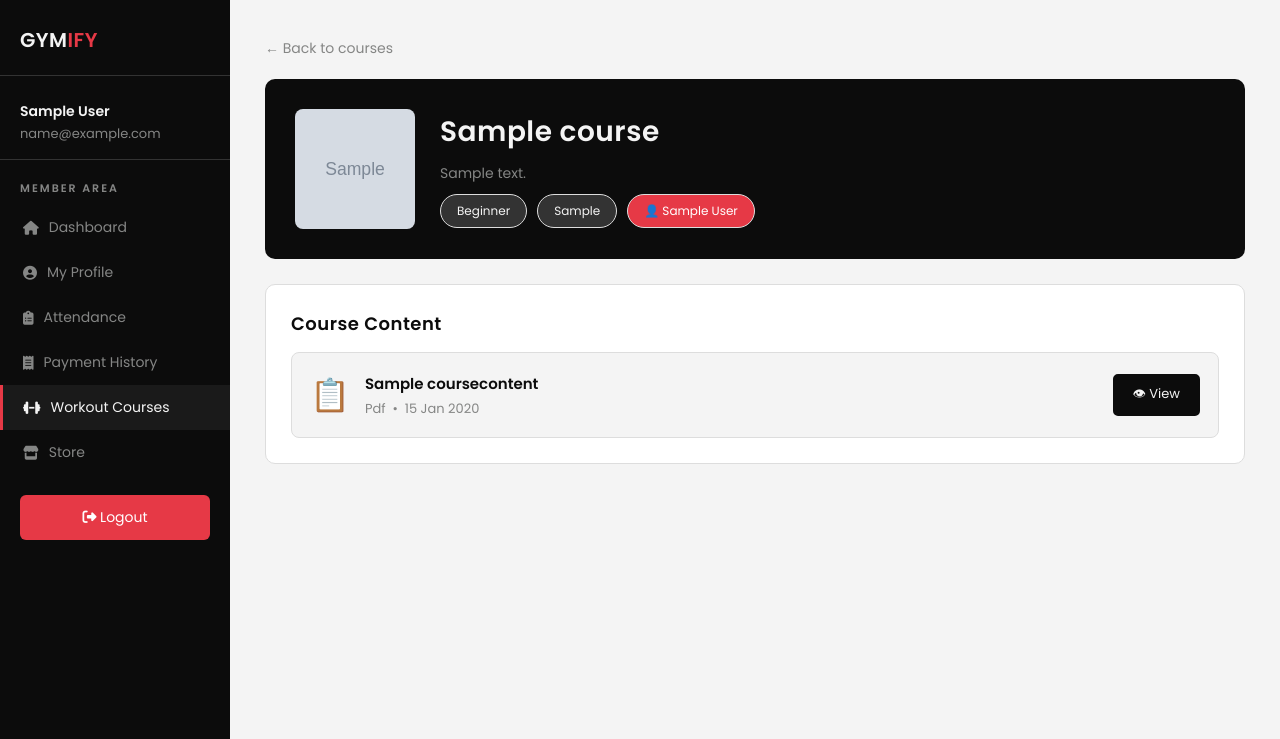
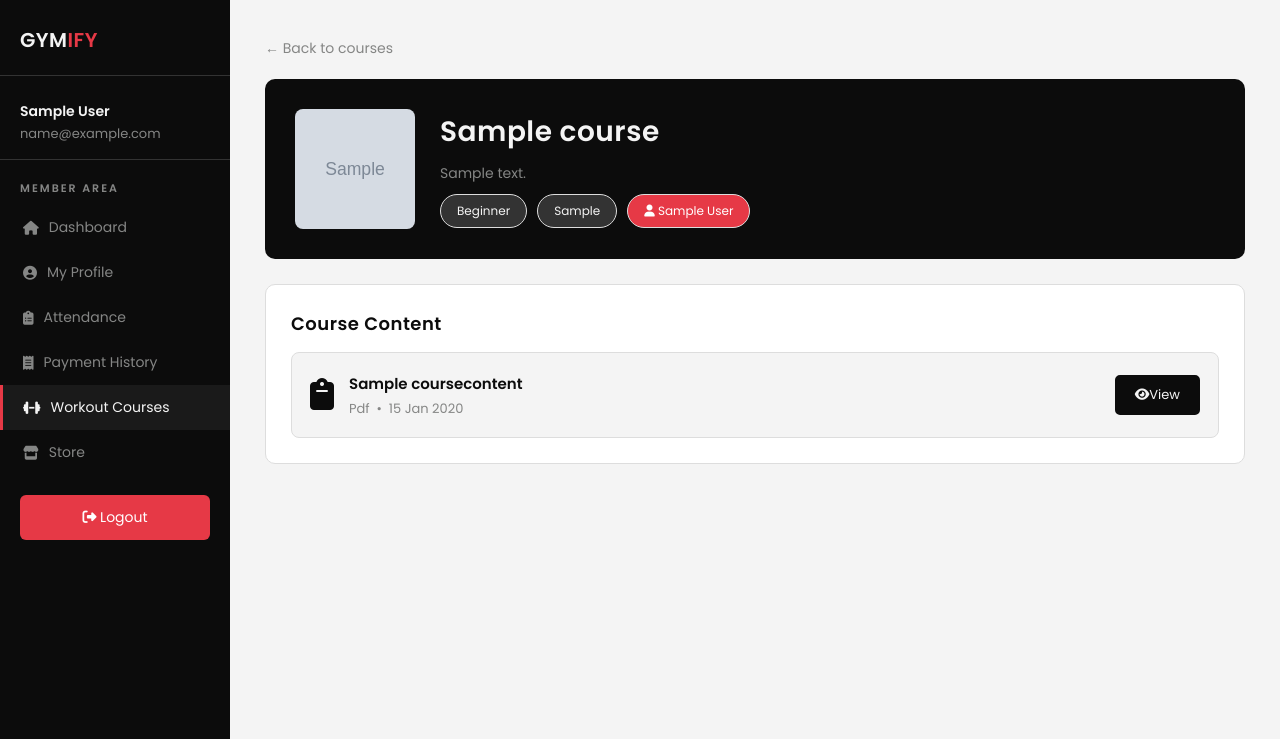
Before and after one commit to careerbuilder21/gymify-project, a Django app: template templates/member/course_detail.html in a window 1280 px wide. Shown: the top 739 px of the page. Run offline with Django 5.2, Linux system fonts and the light colour scheme; the template is opened without the code that fills it: values that come from a table or form of the project are taken from there, others are empty; a user stored in the database is signed in; tables that the repository leaves empty hold one stand-in row (values such as "Sample post"); grey boxes marked "Sample" are stand-in pictures.

Commit message:
Latest changes

```diff
--- a/templates/admin/products.html
+++ b/templates/admin/products.html
@@ -195,7 +195,7 @@
                             <td>PKR {{ order.total_amount }}</td>
                             <td>
                                 {% if order.payment_method == 'bank_transfer' %}
-                                🏦 Bank Transfer
+                                <i class="fas fa-landmark"></i> Bank Transfer
                                 {% else %}
                                 {{ order.payment_method }}
                                 {% endif %}
@@ -204,11 +204,11 @@
                             <td>
                                 {% if order.status == 'completed' %}
                                 <span class="status-badge status-paid">
-                                    ✅ Paid
+                                     Paid
                                 </span>
                                 {% else %}
                                 <span class="status-badge status-pending">
-                                    <i class="fas fa-clock"></i>  Pending
+                                    Pending
                                 </span>
                                 <br>
                                 <small class="text-muted">
--- a/templates/member/course_detail.html
+++ b/templates/member/course_detail.html
@@ -80,7 +80,7 @@
                         </span>
                         {% if course.trainer %}
                         <span class="badge" style="background:#E63946;color:white;">
-                            👤 {{ course.trainer.user.get_full_name }}
+                            <i class="fas fa-user"></i> {{ course.trainer.user.get_full_name }}
                         </span>
                         {% endif %}
                     </div>
@@ -102,11 +102,11 @@
                             <!-- Icon by type -->
                             <div style="font-size:32px;">
                                 {% if content.content_type == 'video' %}
-                                🎥
+                                <i class="fas fa-video"></i>
                                 {% elif content.content_type == 'pdf' %}
-                                📄
+                                <i class="fas fa-file-alt"></i>
                                 {% else %}
-                                📋
+                                <i class="fas fa-clipboard"></i>
                                 {% endif %}
                             </div>
                             <div>
@@ -126,11 +126,11 @@
                               font-size:13px;padding:8px 18px;
                               white-space:nowrap;">
                             {% if content.content_type == 'video' %}
-                            ▶ Watch
+                            <i class="fas fa-play"></i> Watch
                             {% elif content.content_type == 'pdf' %}
-                            📥 Download
+                            <i class="fas fa-download"></i> Download
                             {% else %}
-                            👁 View
+                            <i class="fas fa-eye"></i>View
                             {% endif %}
                         </a>
                     </div>
--- a/templates/member/store.html
+++ b/templates/member/store.html
@@ -42,7 +42,7 @@
 
             {% if messages %}
             {% for message in messages %}
-            <div class="success-msg">✅ {{ message }}</div>
+            <div class="success-msg"><i class="fas fa-check"></i> {{ message }}</div>
             {% endfor %}
             {% endif %}
 
@@ -230,7 +230,7 @@
                 </p>
             </div>
             <div id="success-screen" style="display:none;">
-                <div class="payment-success-icon">✅</div>
+                <div class="payment-success-icon"><i class="fas fa-check"></i></div>
                 <h3 class="payment-status-title">
                     Transfer Confirmed!
                 </h3>
@@ -238,7 +238,7 @@
                     Your order has been placed successfully.
                 </p>
                 <p class="payment-method-confirmed">
-                    🏦 Bank Transfer.. Admin will verify shortly
+                    <i class="fas fa-landmark"></i> Bank Transfer.. Admin will verify shortly
                 </p>
             </div>
         </div>
```
